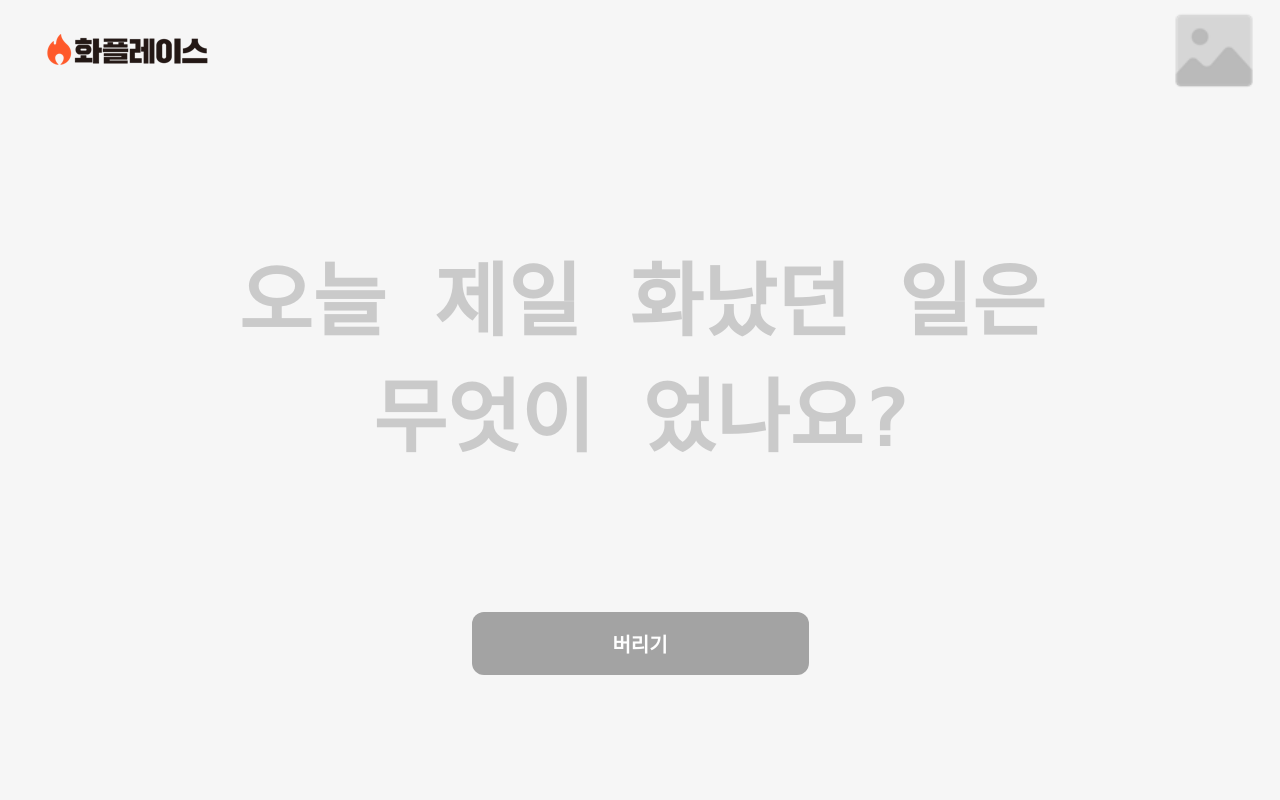
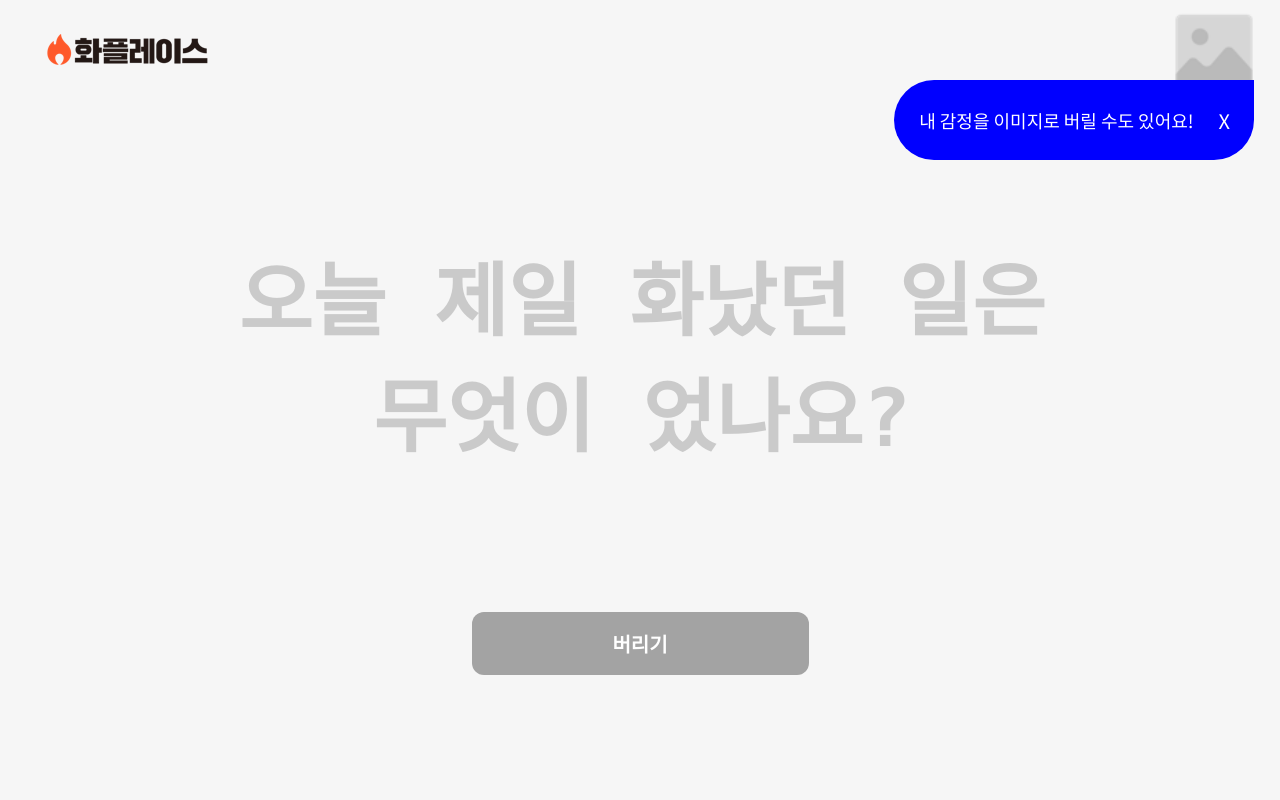
Before and after one commit to SimJunSik/twe_tmp, a Django app: page / in a window 1280 px wide. Run offline with Django 3.2, Linux system fonts and the light colour scheme.

Commit message:
05262042

```diff
--- a/twe_app/static/css/main.css
+++ b/twe_app/static/css/main.css
@@ -21,6 +21,52 @@
 
 .header__icon {
     margin-left: 42px;
+}
+
+.header__noti{
+    width: 360px;
+    height: 80px;
+    background-color: blue;
+    position: absolute;
+    top: 10%;
+    right: 2%;
+    color: white;
+    border-radius: 40px 0px 40px 40px;
+    -webkit-animation: down 0.4s linear;
+}
+
+@keyframes down {
+  from {
+    top : 7%;
+    opacity: 0;
+  }
+  to {
+    top : 10%;
+    opacity: 1;
+  }
+}
+
+
+
+.header__notiText{
+    width: 90%;
+    height: auto;
+    text-align: center;
+    float: left;
+    position: relative;
+    top: 50%;
+    transform: translateY(-50%);
+    background-color: transparent;
+    font-size: 18px;
+}
+.header__notiClose{
+    width: 10%;
+    height: auto;
+    float: left;
+    position: relative;
+    top: 50%;
+    transform: translateY(-50%);
+    background-color: transparent;
 }
 
 .content {
@@ -121,6 +167,9 @@
     top: 37px;
     right: 41px
 }
+.box__imgIcon{
+
+}
 
 .box__footer {
     position: relative;
--- a/twe_app/templates/main.html
+++ b/twe_app/templates/main.html
@@ -11,7 +11,7 @@
 <body>
 <div class="container">
     <div class="header">
-        <a href="/index/">
+        <a href="./index.html">
             <img class="header__icon" src="/static/image/maskBlack.png">
         </a>
         <!-- <span class="header__about">
@@ -19,9 +19,21 @@
         </span> -->
         <div class="box__img">
             <label for="box__imageInput">
-                <img src="/static/image/image.png" class="box__imgIcon"/>
+                <img
+                    src="/static/image/image.png"
+                    class="box__imgIcon"
+                    onmouseover="this.src='/static/image/image_hover.png'"
+                    onmouseout="this.src='/static/image/image.png'"/>
             </label>
             <input class="box__imageInput" id="box__imageInput" type="file" data-image-src=''/>
+        </div>
+        <div class="header__noti">
+            <div class="header__notiText">
+                내 감정을 이미지로 버릴 수도 있어요!
+            </div>
+            <div class="header__notiClose" onclick="close_headerNoti();">
+                X
+            </div>
         </div>
     </div>
     <div class="content">
@@ -48,7 +60,7 @@
                             </label>
                             <input class="box__imageInput" id="box__imageInput" type="file"/>
                         </div> -->
-                        <input class="box__button" type="button" value="버리기" onclick="clickTextarea()"/>
+                        <input class="box__button" type="button" value="버리기" onclick="clickTextarea()" disabled/>
                     </div>
                 </form>
             </div>
@@ -76,21 +88,40 @@
             <button class="box__button--click" onclick="clickModal()">확인</button>
         </div>
     </div>
+    <div class="modal__soundNoti">
+        <div class="modal__soundNotiText">
+            <img class="modal__soundIcon" src="/static/image/sound_icon.png">
+            <span style="vertical-align: top;">사운드를 켜주세요!</span>
+        </div>
+    </div>
 </div>
 <script>
+    function close_headerNoti(){
+        $(".header__noti").fadeOut(200);
+    }
+
     function close_modal(){
         $(".modalWrap").hide();
     }
 
     function clickTextarea() {
-    	document.getElementsByClassName("modalWrap")[0].style.display = "flex";
+        console.log("!!!!");
+    	$(".modalWrap")
+        .css({
+            'display' : 'flex'
+        })
+        .hide()
+        .fadeIn(200);
+
+        $(".modal__soundNoti").removeClass("upAnimation");
+        $(".modal__soundNoti").addClass("upAnimation");
 	}
 
     function clickModal() {
         var selectValue = document.getElementsByClassName("modal__select")[0].value;
         var text = document.getElementsByClassName("box__textarea")[0].value;
         console.log(selectValue, text)
-        window.open("/animated/?text="+text+"&type="+selectValue,"_self");
+        window.open("./animated.html?text="+text+"&type="+selectValue,"_self");
     }
 
 
@@ -98,7 +129,7 @@
         var selectValue = document.getElementsByClassName("modal__select")[0].value;
         const image_src = $("#box__imageInput").data('imageSrc');
         console.log(selectValue, image_src);
-        window.open("/animated/?text="+""+"&type="+selectValue,"_self");
+        window.open("./animated/?text="+""+"&type="+selectValue,"_self");
         //document.frm.submit();
     }
     $("#box__imageInput").change(function(){
@@ -118,11 +149,24 @@
             'display' : 'block'
         });
         $(".box__textarea").removeAttr('required');
+        $(".box__button").removeAttr('disabled');
     });
     $(".modal__select").change(function(){
         console.log(this.value);
         $("#box__selectValue").val(this.value);
     });
+
+    $('.box__textarea').bind('input propertychange', function() {
+        var textareaValue = $(this).val();
+        console.log(textareaValue);
+
+        if(textareaValue.length != 0){
+            $(".box__button").removeAttr('disabled');
+        }
+        else {
+            $(".box__button").attr('disabled', 'true');
+        }
+    });
 </script>
 </body>
 </html>
```
Also changed, not shown: other parts of twe_app/static/css/main.css (+55 -2 lines), twe_app/static/css/animated.css (+6 -4 lines), twe_app/templates/animated.html (+44 -32 lines), twe_app/static/image/sound_icon.png (added).
